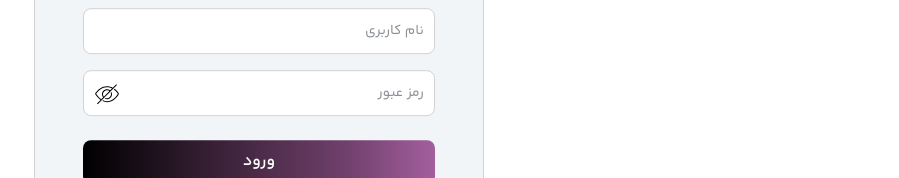
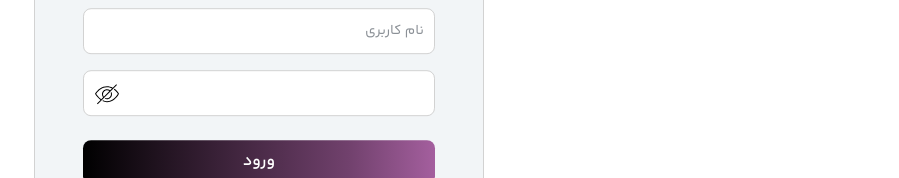
Before and after one commit to TihoDev/ECSINA, a Next.js app: page /admin/login in a window 1280 px wide. Shown: the part 323-501 px from the top of the page, without its empty margins (381-1280 px from the left). Built offline with nearby package versions, Linux system fonts and the light colour scheme.

Commit message:
feat: Login Page

```diff
--- a/src/app/admin/login/page.jsx
+++ b/src/app/admin/login/page.jsx
@@ -3,7 +3,7 @@ import React from "react";
 import { useForm } from "react-hook-form";
 import AuthForm from "@/components/authForm/AuthForm";
 import Input from "@/components/authForm/Input";
-import InputPassword from "@/components/authForm/InputPassword";
+import ErrorMessage from "@/components/authForm/ErrorMessage";
 
 export default function Login() {
   const {
@@ -18,15 +18,15 @@ export default function Login() {
 
   return (
     <AuthForm title="ورود به حساب" onSubmit={handleSubmit(onSubmit)}>
+      <Input placeholder="نام کاربری" register={register("username", { required: "نام کاربری الزامی است" })} name="username" errors={errors.username} />
+      {errors.username && <ErrorMessage message={errors?.username.message} />}
       <Input
-        placeholder="نام کاربری"
-        className="bg-white block border w-full border-[#D2D2D2] rounded-lg placeholder:text-[#8C9197] text-black py-3 px-2.5 font-normal text-sm focus:outline-0"
-        register={register}
-        name="username"
-        rules={{ required: "نام کاربری الزامی است" }}
-        errors={errors}
+        type="password"
+        register={register("password", { required: "رمز عبور الزامی است", minLength: { value: 8, message: "رمز عبور باید حداقل ۸ کاراکتر باشد" } })}
+        name={"password"}
+        errors={errors.password}
       />
-      <InputPassword register={register} errors={errors} />
+      {errors.password && <ErrorMessage message={errors?.password.message} />}
     </AuthForm>
   );
 }
--- /dev/null
+++ b/src/components/authForm/ErrorMessage.jsx
@@ -0,0 +1,7 @@
+import React from "react";
+
+function ErrorMessage({ message }) {
+  return <p className="text-red-500 text-xs mt-1">{message}</p>;
+}
+
+export default ErrorMessage;
--- a/src/components/authForm/Input.jsx
+++ b/src/components/authForm/Input.jsx
@@ -1,24 +1,25 @@
-'use client';
+"use client";
+import React, { useState } from "react";
+import BaseIcon from "../icon/BaseIcon";
 
-const Input = ({ type = "text", className, placeholder, register, name, rules, errors }) => {
+const Input = ({ type = "text", className, placeholder, register = null, errors }) => {
   const hasError = name && errors ? errors[name] : null; // Ensure `hasError` is always defined
-
+  const [isSecure, setSecure] = useState(type === "password");
   return (
-    <div>
-      {register && errors ? (
-        <>
-          <input
-            type={type}
-            {...register(name, rules)}
-            className={`${className} ${hasError ? "border-red-500" : "border-[#D2D2D2]"}`}
-            placeholder={placeholder}
-          />
-          {hasError && <p className="text-red-500 text-xs mt-1">{hasError.message}</p>}
-        </>
-      ) : (
-        <>
-          <input type={type} className={className} placeholder={placeholder} name={name} />
-        </>
+    <div className="relative">
+      <input
+        type={isSecure ? "password" : "tex"}
+        {...register}
+        className={`${className} bg-white block border w-full border-[#D2D2D2] rounded-lg placeholder:text-[#8C9197] text-black py-3 px-2.5 font-normal text-sm  focus:outline-0 ${
+          hasError ? "border-red-500" : "border-[#D2D2D2]"
+        }`}
+        placeholder={placeholder}
+        security={isSecure}
+      />
+      {type == "password" && (
+        <button type="button" onClick={() => setSecure(() => !isSecure)} className="absolute left-3 top-3 cursor-pointer">
+          <BaseIcon id={isSecure ? "EyeOff" : "EyeThin"} disableGradient={true} fillColor="#000" />
+        </button>
       )}
     </div>
   );
--- a/src/components/authForm/InputField.jsx
+++ /dev/null
@@ -1,9 +0,0 @@
-import React from 'react'
-
-function InputField() {
-  return (
-    <div>InputField</div>
-  )
-}
-
-export default InputField
--- a/src/components/authForm/InputPassword.jsx
+++ /dev/null
@@ -1,31 +0,0 @@
-"use client";
-import { useState } from "react";
-import BaseIcon from "../icon/BaseIcon";
-
-const InputPassword = ({ register, errors }) => {
-  const [isPassword, setIsPassword] = useState(true);
-  const hasError = errors.password;
-
-  return (
-    <div className="relative">
-      <input
-        {...register("password", {
-          required: "رمز عبور الزامی است",
-          minLength: { value: 8, message: "رمز عبور باید حداقل ۸ کاراکتر باشد" }
-        })}
-        type={isPassword ? "password" : "text"}
-        className={`bg-white block border w-full rounded-lg placeholder:text-[#8C9197] text-black py-3 px-2.5 font-normal text-sm focus:outline-0
-          ${hasError ? "border-red-500" : "border-[#D2D2D2]"}`}
-        placeholder="رمز عبور"
-      />
-
-      <button type="button" onClick={() => setIsPassword((prev) => !prev)} className="absolute left-3 top-3 cursor-pointer">
-        <BaseIcon id={isPassword ? "EyeOff" : "EyeThin"} disableGradient={true} fillColor="#000" />
-      </button>
-
-      {hasError && <p className="text-red-500 text-xs mt-1">{hasError.message}</p>}
-    </div>
-  );
-};
-
-export default InputPassword;
```
